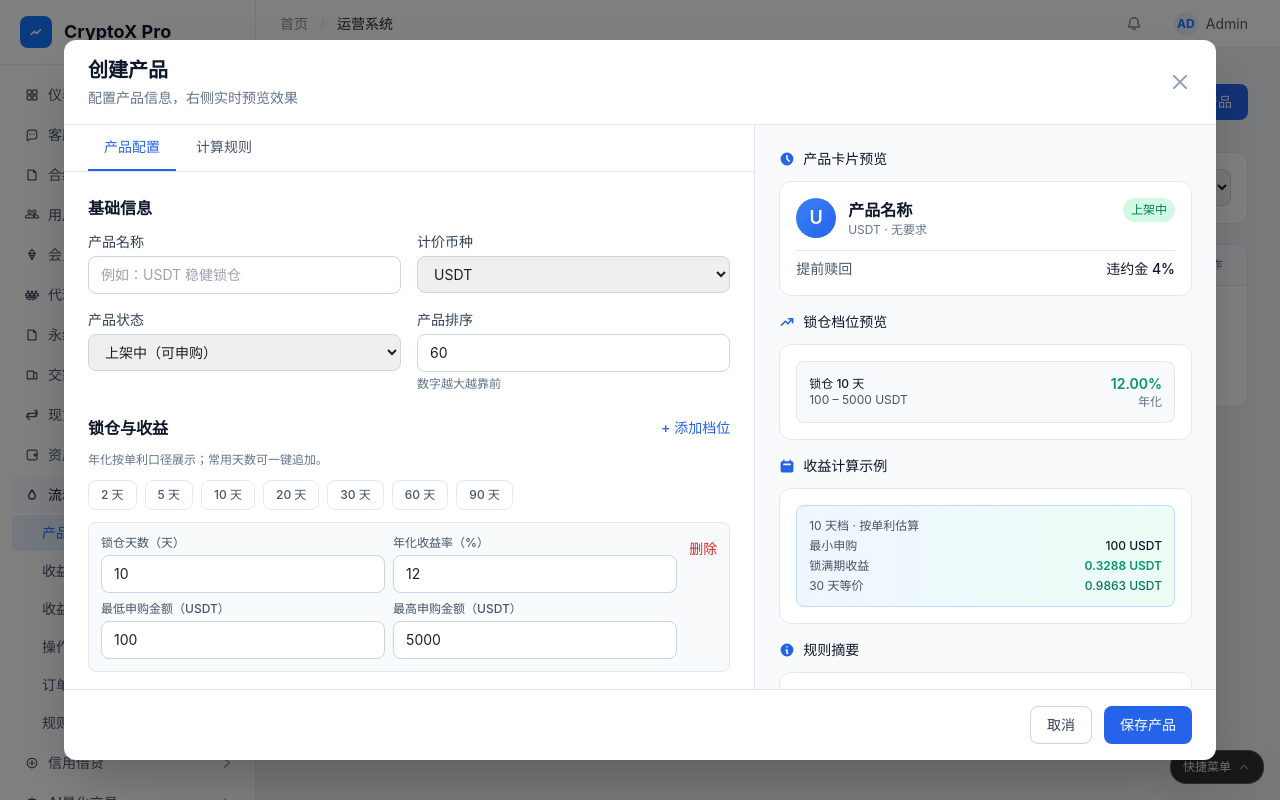
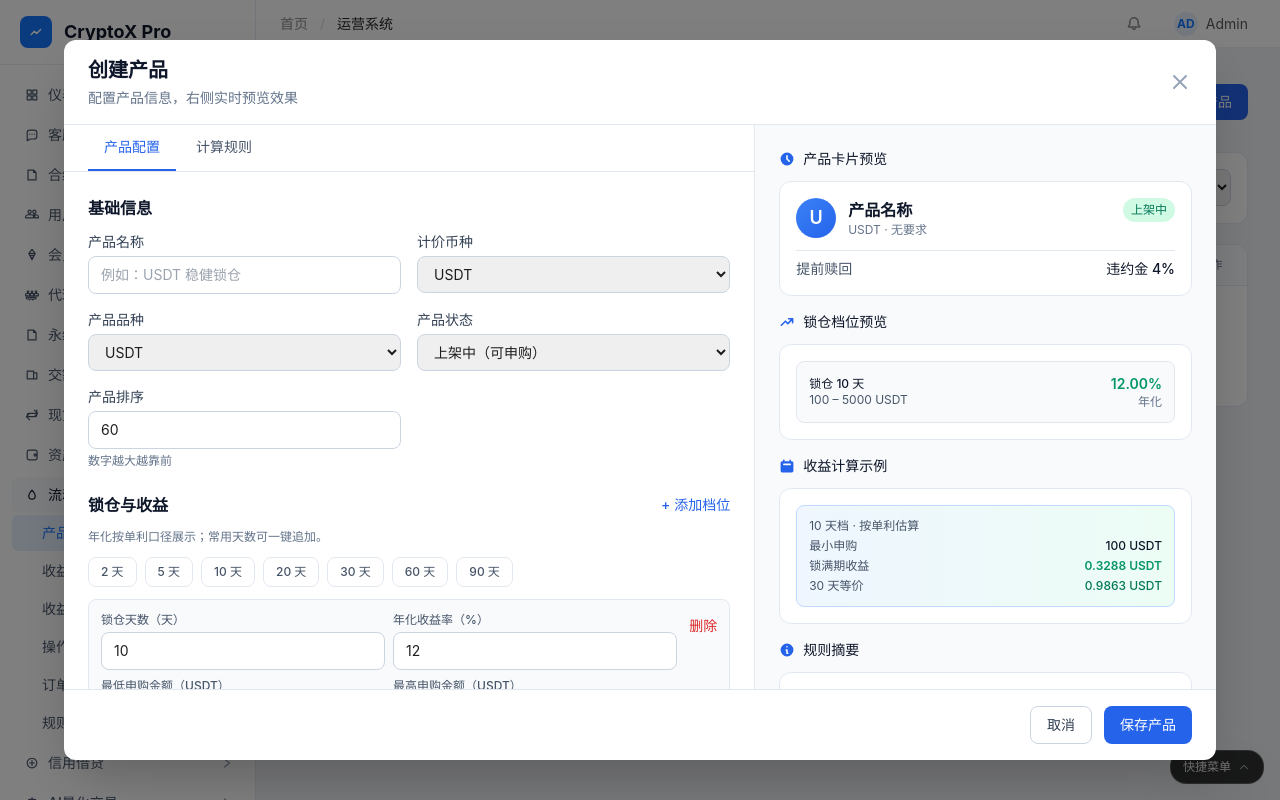
Before and after one commit to gloopai/fex-admin, a Vue app: page /admin/liquidity/locked/products in a window 1280 px wide. Both pictures are taken after typing "Sample" into the empty fields and a click on the button "+ 创建产品". Built offline with nearby package versions, Linux system fonts and the light colour scheme.

Commit message:
feat: add product currency selectors

```diff
--- a/src/pages/admin/aiQuant/AiQuantProductPage.vue
+++ b/src/pages/admin/aiQuant/AiQuantProductPage.vue
@@ -195,6 +195,12 @@
 								<div>
 									<label class="block text-sm font-medium text-slate-700 mb-1">计价币种</label>
 									<select v-model="productForm.currency" class="w-full rounded-lg border border-slate-300 px-3 py-2 text-sm transition focus:border-blue-500 focus:outline-none focus:ring-2 focus:ring-blue-500/20">
+										<option v-for="currency in SUPPORTED_CURRENCIES" :key="currency" :value="currency">{{ currency }}</option>
+									</select>
+								</div>
+								<div>
+									<label class="block text-sm font-medium text-slate-700 mb-1">产品品种</label>
+									<select v-model="productForm.productCurrency" class="w-full rounded-lg border border-slate-300 px-3 py-2 text-sm transition focus:border-blue-500 focus:outline-none focus:ring-2 focus:ring-blue-500/20">
 										<option v-for="currency in SUPPORTED_CURRENCIES" :key="currency" :value="currency">{{ currency }}</option>
 									</select>
 								</div>
@@ -581,6 +587,7 @@ const productModalTab = ref('config')
 const productForm = reactive({
 	name: '',
 	currency: 'USDT',
+	productCurrency: 'USDT',
 	operationMode: OPERATION_MODE.INTERNAL,
 	durationDays: 30,
 	settlementPeriod: SETTLEMENT_PERIOD.DAILY,
@@ -600,6 +607,7 @@ const openCreateProduct = () => {
 	editingProductId.value = ''
 	productForm.name = ''
 	productForm.currency = 'USDT'
+	productForm.productCurrency = 'USDT'
 	productForm.operationMode = OPERATION_MODE.INTERNAL
 	productForm.durationDays = 30
 	productForm.settlementPeriod = SETTLEMENT_PERIOD.DAILY
@@ -621,6 +629,7 @@ const openEditProduct = (product) => {
 	editingProductId.value = product.id
 	productForm.name = product.name
 	productForm.currency = product.currency
+	productForm.productCurrency = product.productCurrency ?? product.currency
 	productForm.operationMode = product.operationMode
 	productForm.durationDays = Number.isFinite(Number(product.durationDays)) ? Number(product.durationDays) : 0
 	productForm.settlementPeriod = productFormSettlementPeriodMeta[product.settlementPeriod]
--- a/src/pages/admin/liquidity/LiquidityLockedProductsPage.vue
+++ b/src/pages/admin/liquidity/LiquidityLockedProductsPage.vue
@@ -34,6 +34,7 @@ const productModalTab = ref('config')
 const productForm = reactive({
 	name: '',
 	currency: 'USDT',
+	productCurrency: 'USDT',
 	periods: [],
 	earlyRedeemEnabled: true,
 	earlyRedeemFee: 4,
@@ -51,6 +52,7 @@ const openCreateProduct = () => {
 	editingProductId.value = ''
 	productForm.name = ''
 	productForm.currency = 'USDT'
+	productForm.productCurrency = 'USDT'
 	productForm.periods = [{ days: 10, annualRate: 12, minAmount: 100, maxAmount: 5000 }]
 	productForm.earlyRedeemEnabled = true
 	productForm.earlyRedeemFee = 4
@@ -70,6 +72,7 @@ const openEditProduct = (product) => {
 	editingProductId.value = product.id
 	productForm.name = product.name
 	productForm.currency = product.currency
+	productForm.productCurrency = product.productCurrency ?? product.currency
 	productForm.periods = product.periods.map((p) => ({
 		days: p.days,
 		annualRate: lockYieldAnnualPct(p),
@@ -102,6 +105,7 @@ const saveProduct = () => {
 	const payload = {
 		name: productForm.name.trim(),
 		currency: productForm.currency,
+		productCurrency: productForm.productCurrency,
 		icon: productForm.currency === 'USDT' ? '₮' : productForm.currency === 'BTC' ? '₿' : productForm.currency === 'ETH' ? 'Ξ' : productForm.currency,
 		periods: productForm.periods.map((p) => ({
 			days: Number(p.days),
@@ -430,6 +434,15 @@ const applyPresetDays = (days) => {
 											<label class="mb-1 block text-sm font-medium text-slate-700">计价币种</label>
 											<select
 											v-model="productForm.currency"
+											class="w-full rounded-lg border border-slate-300 px-3 py-2 text-sm transition focus:border-blue-500 focus:outline-none focus:ring-2 focus:ring-blue-500/20"
+										>
+											<option v-for="curr in SUPPORTED_CURRENCIES" :key="curr" :value="curr">{{ curr }}</option>
+										</select>
+									</div>
+									<div>
+										<label class="mb-1 block text-sm font-medium text-slate-700">产品品种</label>
+										<select
+											v-model="productForm.productCurrency"
 											class="w-full rounded-lg border border-slate-300 px-3 py-2 text-sm transition focus:border-blue-500 focus:outline-none focus:ring-2 focus:ring-blue-500/20"
 										>
 											<option v-for="curr in SUPPORTED_CURRENCIES" :key="curr" :value="curr">{{ curr }}</option>
```
Also changed, not shown: 3 other files (tests, documents, lock files or other folders). Lines whose indentation alone changed are shown as unchanged.
